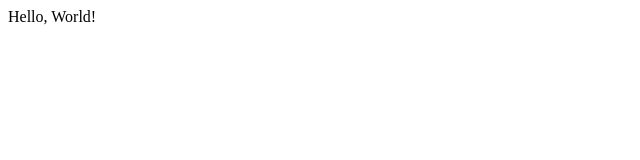
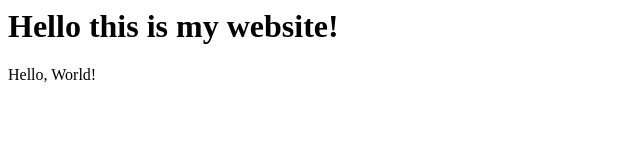
Before and after one commit to Najam-Mirzaie/hihi, a plain HTML site: page index.html in a window 1280 px wide. Shown: the whole page, without its empty margins (0-640 px from the left). Drawn offline with Linux system fonts and the light colour scheme.

Commit message:
New heading

```diff
--- a/index.html
+++ b/index.html
@@ -3,6 +3,7 @@
         <title></title>
     </head>
     <body>
+        <h1>Hello this is my website!</h1>
         Hello, World!
     </body>
 </html>
```
